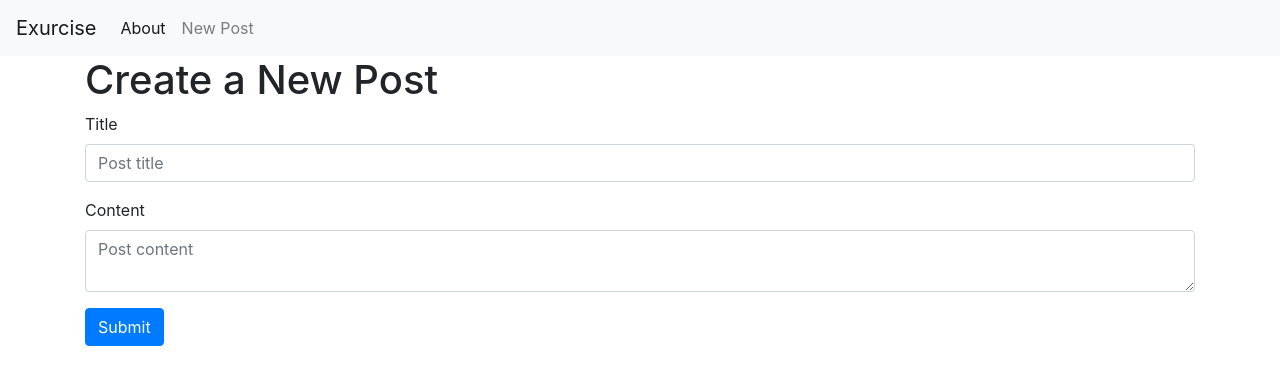
After one commit to ameyer-eng/helloappBlah, a Flask app: page /create in a window 1280 px wide. The commit adds this page. Shown: the top 385 px of the page. Run offline with Flask 2, Linux system fonts and the light colour scheme; some libraries are stand-ins or nearby versions.

Commit message:
Added ability to add posts

```diff
--- a/app.py
+++ b/app.py
@@ -28,6 +28,19 @@ def index():
 
 @app.route('/create', methods=('GET', 'POST'))
 def create():
+    if request.method == 'POST':
+        title = request.form['title']
+        content = request.form['content']
+
+        if not title:
+            flash('Title is required!')
+        else:
+            conn = get_db_connection()
+            conn.execute('INSERT INTO posts (title, content) VALUES (?, ?)',
+                         (title, content))
+            conn.commit()
+            conn.close()
+            return redirect(url_for('index'))
     return render_template('create.html')
 
 @app.route('/<int:post_id>')
--- a/templates/base.html
+++ b/templates/base.html
@@ -12,7 +12,7 @@
   </head>
   <body>
     <nav class="navbar navbar-expand-md navbar-light bg-light">
-        <a class="navbar-brand" href="{{ url_for('index')}}">GreenFlaskBlog</a>
+        <a class="navbar-brand" href="{{ url_for('index')}}"> Exurcise </a>
         <button class="navbar-toggler" type="button" data-toggle="collapse" data-target="#navbarNav" aria-controls="navbarNav" aria-expanded="false" aria-label="Toggle navigation">
             <span class="navbar-toggler-icon"></span>
         </button>
@@ -21,10 +21,16 @@
             <li class="nav-item active">
                 <a class="nav-link" href="#">About</a>
             </li>
+            <li class="nav-item">
+                <a class="nav-link" href="{{url_for('create')}}">New Post</a>
+          </li>
             </ul>
         </div>
     </nav>
     <div class="container">
+      {% for message in get_flashed_messages() %}
+      <div class="alert alert-danger">{{ message }}</div>
+      {% endfor %}
         {% block content %} {% endblock %}
     </div>
 
--- /dev/null
+++ b/templates/create.html
@@ -0,0 +1,23 @@
+{% extends 'base.html' %}
+
+{% block content %}
+<h1>{% block title %} Create a New Post {% endblock %}</h1>
+
+<form method="post">
+    <div class="form-group">
+        <label for="title">Title</label>
+        <input type="text" name="title"
+               placeholder="Post title" class="form-control"
+               value="{{ request.form['title'] }}"></input>
+    </div>
+
+    <div class="form-group">
+        <label for="content">Content</label>
+        <textarea name="content" placeholder="Post content"
+                  class="form-control">{{ request.form['content'] }}</textarea>
+    </div>
+    <div class="form-group">
+        <button type="submit" class="btn btn-primary">Submit</button>
+    </div>
+</form>
+{% endblock %}
--- a/templates/index.html
+++ b/templates/index.html
@@ -1,7 +1,7 @@
 {% extends 'base.html' %}
 
 {% block content %}
-    <h1>{% block title %} Welcome to FlaskBlog {% endblock %}</h1>
+    <h1>{% block title %} Exercise list by Day{% endblock %}</h1>
     {% for post in posts %}
         <a href="{{ url_for('post', post_id=post['id']) }}">
             <h2>{{ post['title'] }}</h2>
```
Also changed, not shown: database.db (added).
